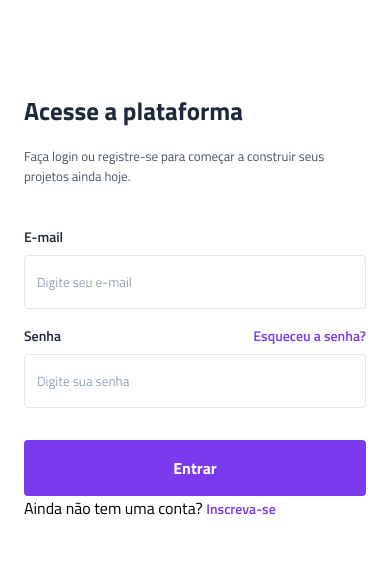
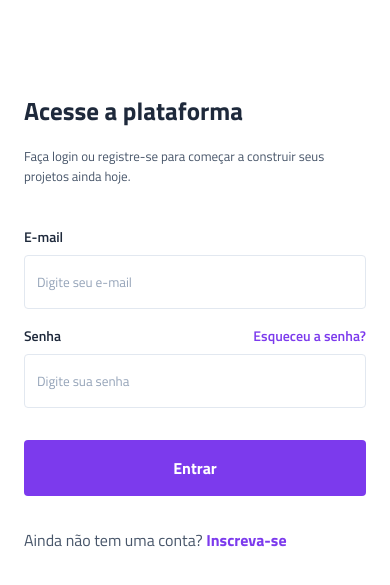
Before and after one commit to Samuel-Emiya/projeto-vertigo, a plain HTML site: page index.html in a window 390 px wide. Shown: the part 101-686 px from the top of the page. Drawn offline with Linux system fonts and the light colour scheme.

Commit message:
versão mobile finalizada

```diff
--- a/style.css
+++ b/style.css
@@ -102,6 +102,7 @@ main {
 
 .login button {
     margin-top: 1rem;
+    margin-bottom: 2rem;
     padding-block: 1rem;
     width: 100%;
     background: var(--purple);
@@ -113,4 +114,13 @@ main {
     color: var(--white);
 }
 
+.login > p {
+    color: var(--gray-600);
+}
+
+.login > p a {
+    font-weight: 700;
+    color: var(--purple);
+    font-size: 1rem;
+}
 /* nome da cor, rgb, rgba, hex, hsl, hwb */
```
